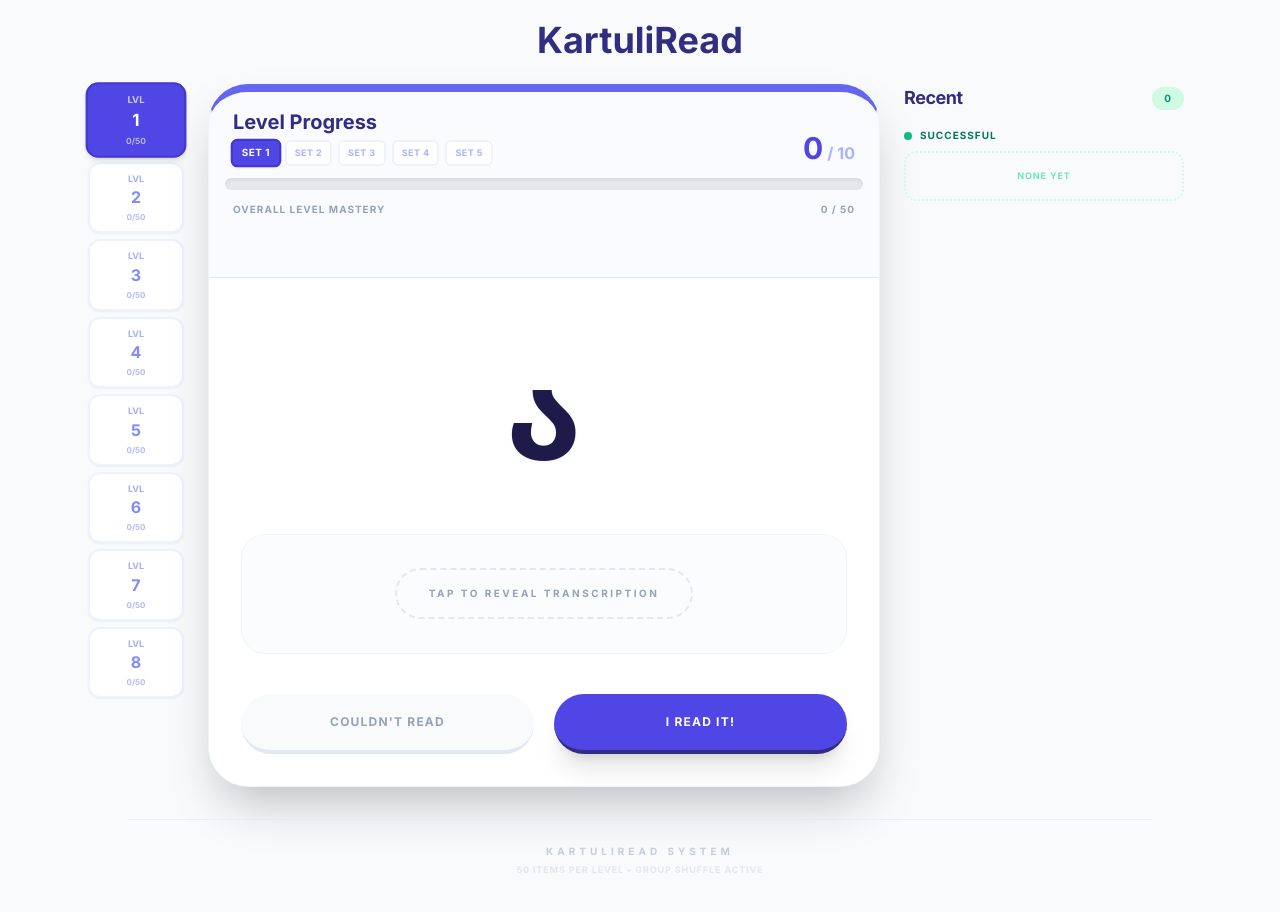
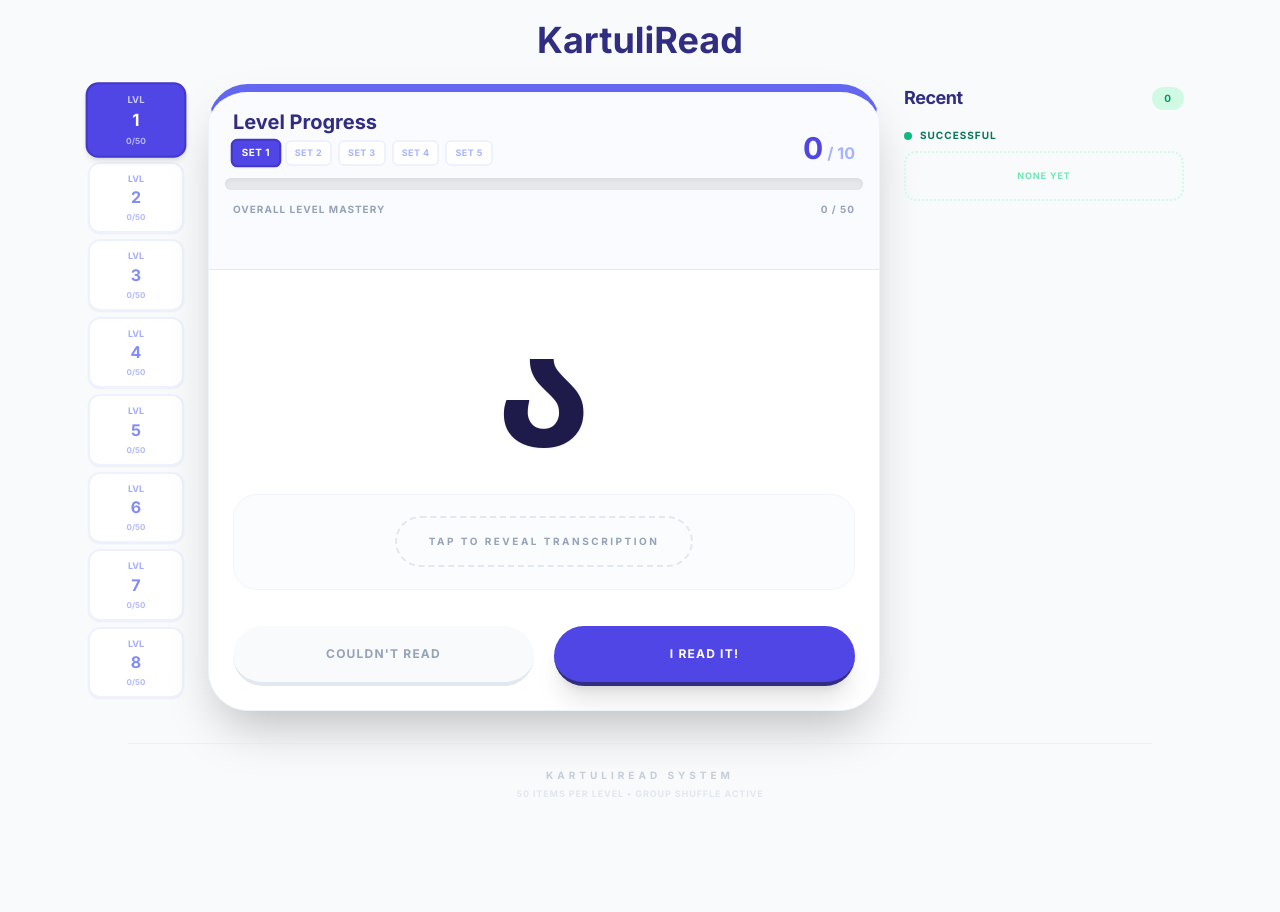
Before and after one commit to SebastianKristof/kartuliread, a React (Vite) app: page / in a window 1280 px wide. Shown: the top 912 px of the page. After the commit the page ends 844 px from the top, so only its background shows below. Built offline with nearby package versions, Linux system fonts and the light colour scheme.

Commit message:
better sizes

```diff
--- a/App.tsx
+++ b/App.tsx
@@ -188,28 +188,28 @@ const App: React.FC = () => {
     // Level 1-2: largest, Level 3-4: medium, Level 5-6: smaller to fit width
 
     if (len <= 3) {
-      // Very short words - balanced for desktop
-      return "text-6xl sm:text-7xl md:text-8xl lg:text-9xl";
+      // Very short words
+      return "text-7xl sm:text-8xl md:text-9xl lg:text-[10rem]";
     } else if (len <= 5) {
       // Short words
-      return "text-5xl sm:text-6xl md:text-7xl lg:text-8xl";
+      return "text-6xl sm:text-7xl md:text-8xl lg:text-9xl";
     } else if (len <= 7) {
       // Medium words - scale by level
+      if (currentLevel <= 2) {
+        return "text-5xl sm:text-6xl md:text-7xl lg:text-8xl";
+      } else if (currentLevel <= 4) {
+        return "text-4xl sm:text-5xl md:text-6xl lg:text-7xl";
+      } else {
+        return "text-3xl sm:text-4xl md:text-5xl lg:text-6xl";
+      }
+    } else {
+      // Long words - scale significantly
       if (currentLevel <= 2) {
         return "text-4xl sm:text-5xl md:text-6xl lg:text-7xl";
       } else if (currentLevel <= 4) {
         return "text-3xl sm:text-4xl md:text-5xl lg:text-6xl";
       } else {
         return "text-2xl sm:text-3xl md:text-4xl lg:text-5xl";
-      }
-    } else {
-      // Long words - scale significantly
-      if (currentLevel <= 2) {
-        return "text-3xl sm:text-4xl md:text-5xl lg:text-6xl";
-      } else if (currentLevel <= 4) {
-        return "text-2xl sm:text-3xl md:text-4xl lg:text-5xl";
-      } else {
-        return "text-xl sm:text-2xl md:text-3xl lg:text-4xl";
       }
     }
   }, [currentExercise, currentLevel]);
@@ -589,10 +589,10 @@ const App: React.FC = () => {
                 <span>Overall Level Mastery</span>
                 <span>{successCount} / {SUCCESS_THRESHOLD}</span>
               </div>
-              <div className="h-8 sm:h-10 mt-1 flex flex-col justify-center">
+              <div className="h-6 sm:h-8 mt-1 flex flex-col justify-center">
                 {isInRepetitionMode && failedQueue.length > 0 ? (
                   <div className="text-center animate-in slide-in-from-bottom-2 duration-300">
-                    <div className="inline-flex items-center gap-2 bg-amber-100 text-amber-800 px-3 sm:px-4 py-1 rounded-full text-[9px] sm:text-[10px] font-black uppercase tracking-widest border-2 border-amber-300">
+                    <div className="inline-flex items-center gap-2 bg-amber-100 text-amber-800 px-3 sm:px-4 py-0.5 rounded-full text-[9px] sm:text-[10px] font-black uppercase tracking-widest border border-amber-300">
                       <i className="fas fa-redo text-amber-700"></i>
                       <span>Review Mode: {repetitionIndex + 1} / {failedQueue.length}</span>
                     </div>
@@ -602,19 +602,19 @@ const App: React.FC = () => {
             </div>
 
             {/* Exercise Area */}
-            <div className="p-4 sm:p-5 md:p-6 lg:p-8 flex flex-col items-center justify-center relative bg-white">
+            <div className="p-3 sm:p-4 md:p-5 lg:p-6 flex flex-col items-center justify-center relative bg-white">
               {currentExercise ? (
-                <div className="w-full text-center space-y-3 sm:space-y-4 md:space-y-5 lg:space-y-6 animate-in fade-in zoom-in duration-500">
-                  <div className="flex flex-col items-center justify-center min-h-[140px] sm:min-h-[160px] md:min-h-[180px] lg:min-h-[200px] w-full px-2 sm:px-4">
+                <div className="w-full text-center space-y-2 sm:space-y-3 md:space-y-4 lg:space-y-5 animate-in fade-in zoom-in duration-500">
+                  <div className="flex flex-col items-center justify-center min-h-[120px] sm:min-h-[140px] md:min-h-[160px] lg:min-h-[180px] w-full px-0">
                     <span className={`georgian-text ${fontSizeClass} font-bold text-indigo-950 leading-tight select-none tracking-normal drop-shadow-sm break-words w-full overflow-wrap-anywhere transition-all duration-300`}>
                       {currentExercise.georgian}
                     </span>
                   </div>
 
-                  <div className="h-[90px] sm:h-[100px] md:h-[110px] lg:h-[120px] flex flex-col items-center justify-center bg-slate-50/50 rounded-2xl sm:rounded-3xl p-3 sm:p-4 md:p-5 border border-slate-100">
+                  <div className="h-[72px] sm:h-[80px] md:h-[88px] lg:h-[96px] flex flex-col items-center justify-center bg-slate-50/50 rounded-2xl sm:rounded-3xl p-2 sm:p-3 md:p-4 border border-slate-100">
                     {showTranscription ? (
-                      <div className="animate-in slide-in-from-bottom-2 duration-300 text-center space-y-1 sm:space-y-2">
-                        <p className="text-2xl sm:text-3xl md:text-4xl lg:text-5xl font-black text-indigo-600 tracking-tighter uppercase">{currentExercise.transcription}</p>
+                      <div className="animate-in slide-in-from-bottom-2 duration-300 text-center space-y-0.5 sm:space-y-1">
+                        <p className="text-xl sm:text-2xl md:text-3xl lg:text-4xl font-black text-indigo-600 tracking-tighter uppercase">{currentExercise.transcription}</p>
                         {currentExercise.meaning && (
                           <p className="text-xs sm:text-sm text-slate-400 font-semibold italic">
                             {/syllable|letter|root|suffix/i.test(currentExercise.meaning)
```
